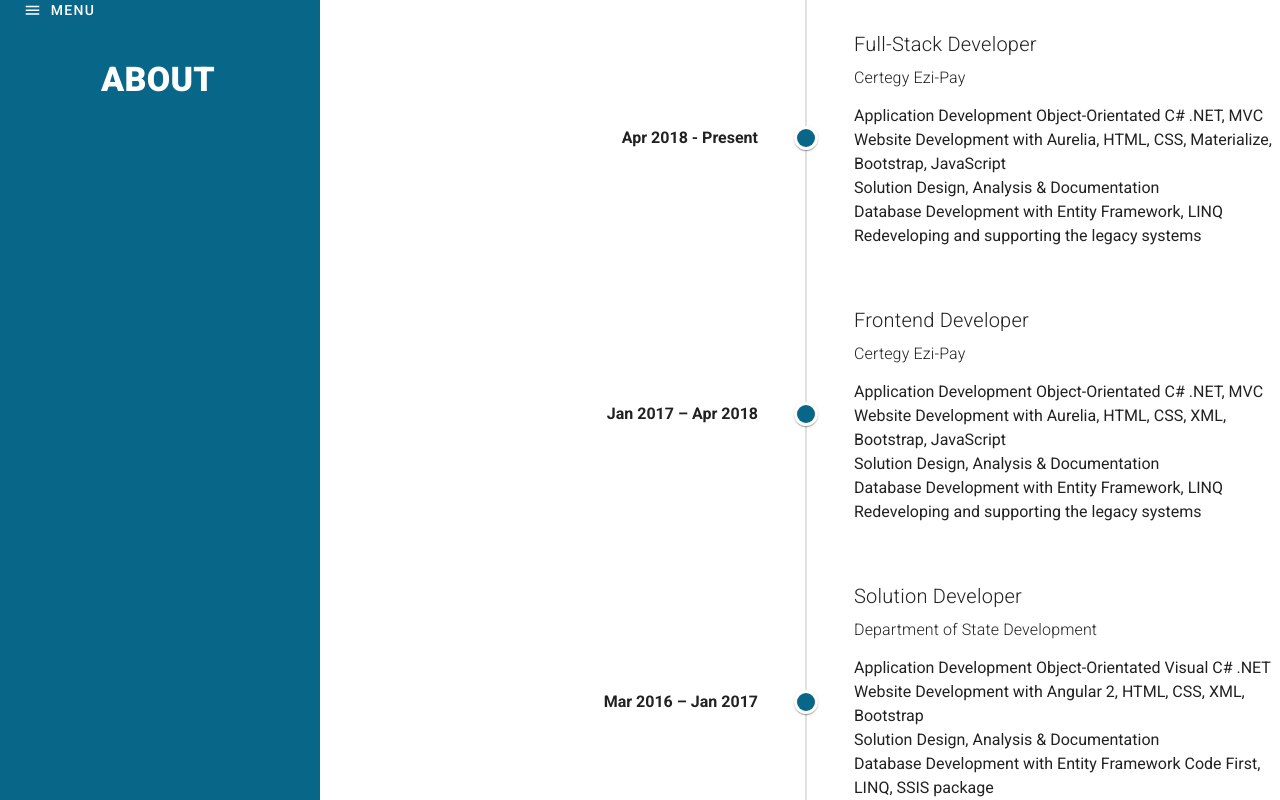
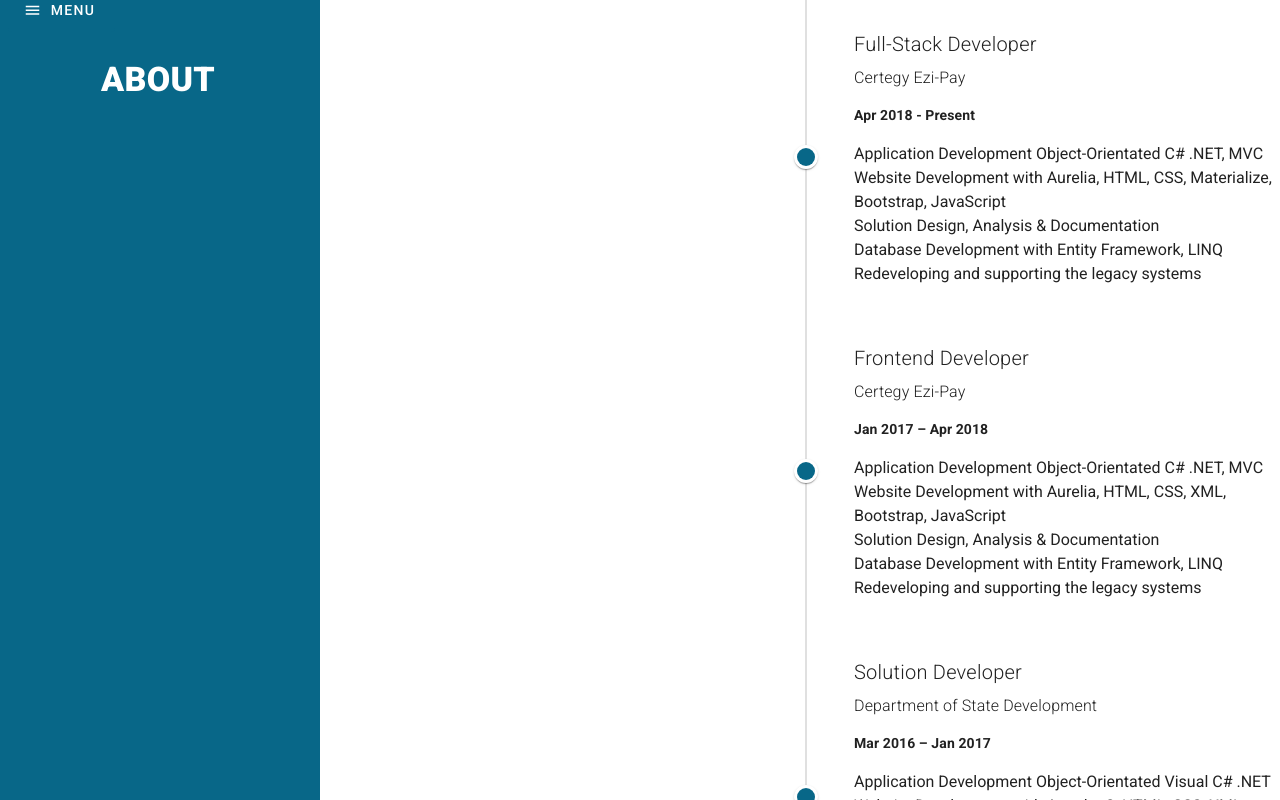
Before and after one commit to kiyanooshkh/kk-vue-portfolio, a Vue app: page /about in a window 1280 px wide. Shown: the top 800 px of the page. Built offline with nearby package versions, Linux system fonts and the light colour scheme.

Commit message:
Update Timeline.vue

```diff
--- a/src/components/Timeline.vue
+++ b/src/components/Timeline.vue
@@ -1,12 +1,10 @@
 <template>
   <v-timeline>
     <v-timeline-item v-for="(job, i) in jobs" :key="i" small right="right">
-      <template v-slot:opposite>
-        <span :class="`font-weight-bold`" v-text="job.year"></span>
-      </template>
       <div class="py-4">
         <p :class="`title font-weight-light mb-1 text-left`">{{job.title}}</p>
         <p :class="`subtitle-1 font-weight-light mb-3 text-left`">{{job.company}}</p>
+        <p :class="`subtitle-2 font-weight-bold text-left`">{{job.year}}</p>
         <div class="text-left">
           <span v-html="job.description"></span>
         </div>
```
